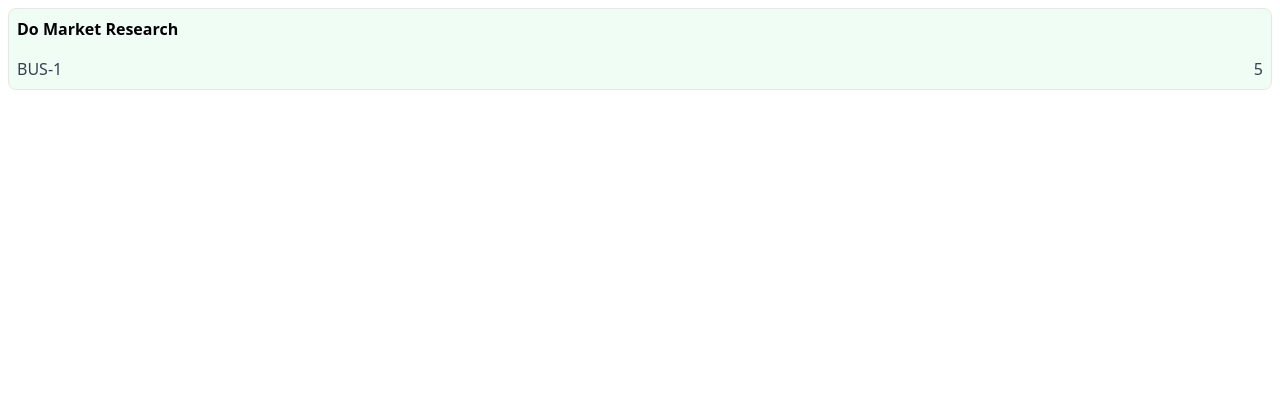
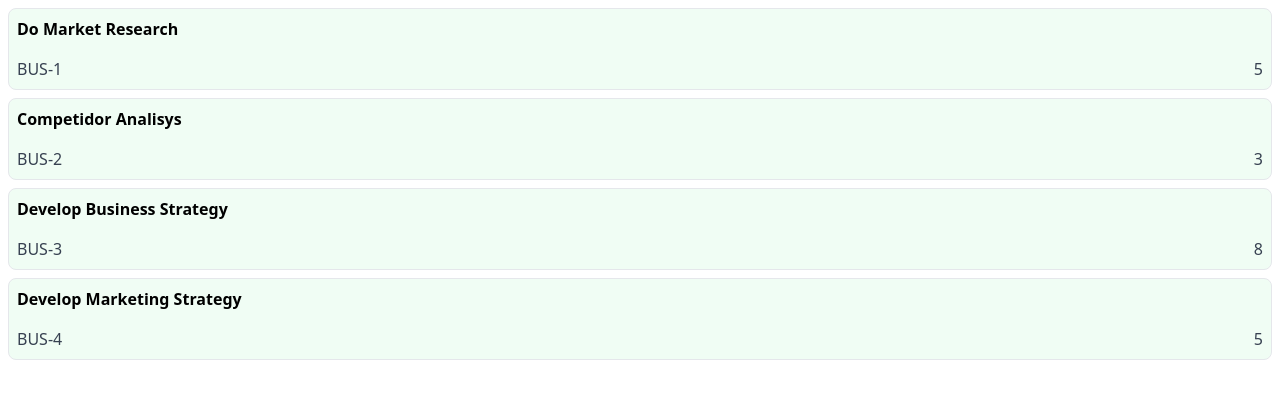
Before and after one commit to thiagoborba/react-into-kanban, a React (Vite) app: page / in a window 1280 px wide. Shown: the top 398 px of the page. Built offline with nearby package versions, Linux system fonts and the light colour scheme.

Commit message:
feat: First React component

```diff
--- a/src/App.tsx
+++ b/src/App.tsx
@@ -1,16 +1,17 @@
+import { Card } from './task-card';
+
 function App() {
   const title = 'Do Market Research';
   const id = 'BUS-1';
   const points = 5;
 
   return (
-    <div className="border rounded-lg px-2 m-2 bg-green-50">
-      <div className="text-base font-semibold py-2">{title}</div>
-      <div className="flex justify-between py-2 text-gray-700">
-        <div>{id}</div>
-        <div>{points}</div>
-      </div>
-    </div>
+    <>
+      <Card title={title} id={id} points={points} />
+      <Card title="Competidor Analisys" id="BUS-2" points={3} />
+      <Card title="Develop Business Strategy" id="BUS-3" points={8} />
+      <Card title="Develop Marketing Strategy" id="BUS-4" points={5} />
+    </>
   );
 }
 
--- /dev/null
+++ b/src/task-card.tsx
@@ -0,0 +1,17 @@
+interface CardProps {
+  title: string;
+  id: string;
+  points: number;
+}
+
+export function Card({ title, id, points }: CardProps) {
+  return (
+    <div className="border rounded-lg px-2 m-2 bg-green-50">
+      <div className="text-base font-semibold py-2">{title}</div>
+      <div className="flex justify-between py-2 text-gray-700">
+        <div>{id}</div>
+        <div>{points}</div>
+      </div>
+    </div>
+  );
+}
```
